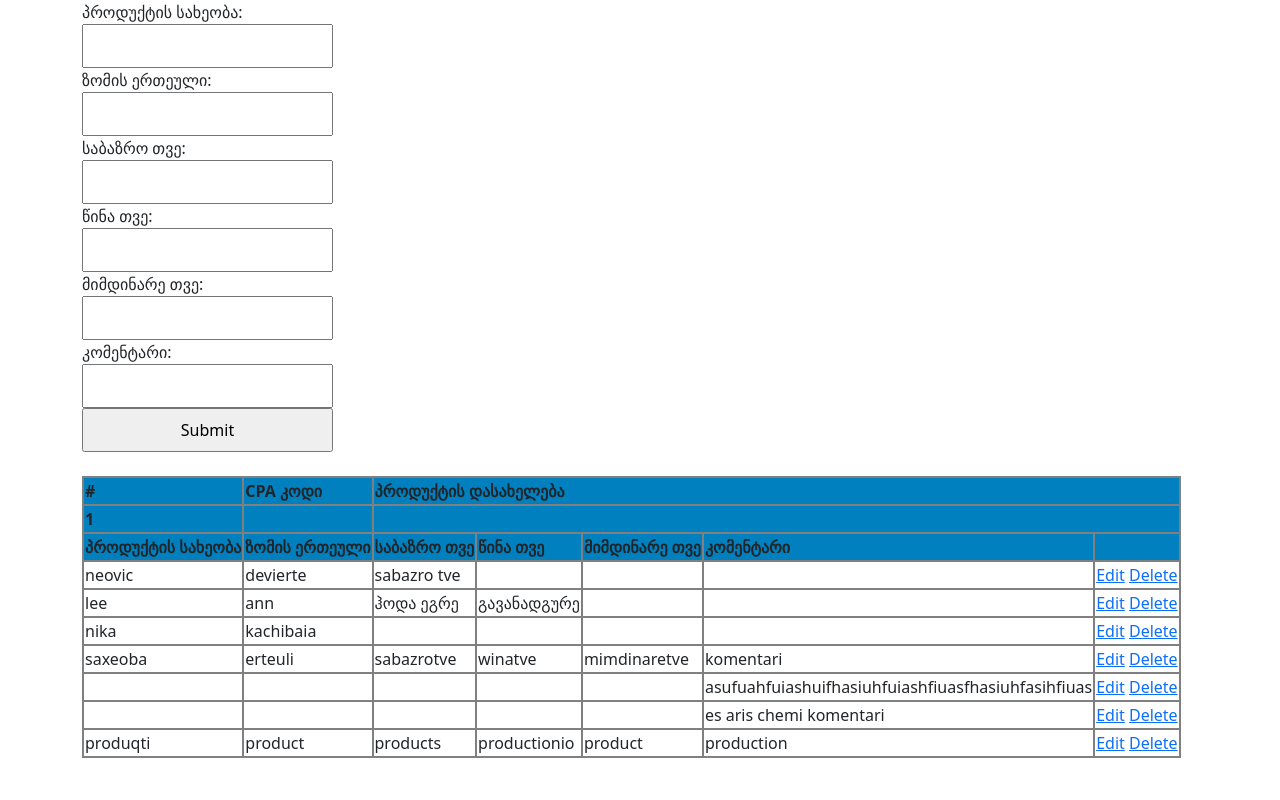
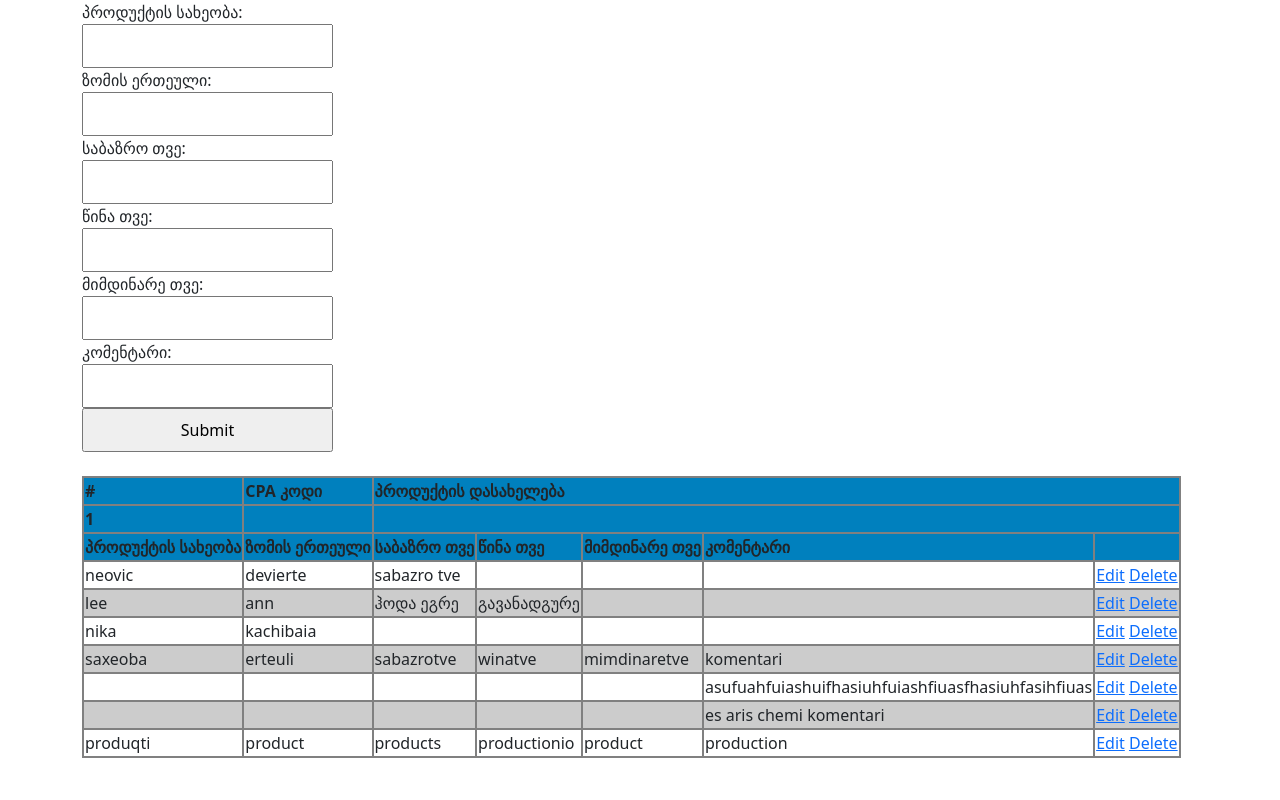
Before and after one commit to nikolozi2001/survey, a PHP site: page /surveytable/index.php in a window 1280 px wide. Run offline with PHP 8.4, Linux system fonts and the light colour scheme; data comes from the database, SQL or seed files in the repository.

Commit message:
updated table

```diff
--- a/surveytable/css/style.css
+++ b/surveytable/css/style.css
@@ -90,3 +90,5 @@ th, td {
 .form-text-input{
     display: grid;
 }
+
+.table-active:nth-child(even) {background-color: #ccc;}
--- a/surveytable/index.php
+++ b/surveytable/index.php
@@ -32,7 +32,7 @@
 	<link rel="stylesheet" href="css/bootstrap.css">
 	<link rel="stylesheet" href="css/style.css">
 	<link rel="stylesheet" href="css/responsive.css">
-	<title>geostat-table</title>
+	<title>Geostat-Table</title>
 </head>
 
 <body>
@@ -75,7 +75,7 @@
 				$query = mysqli_query($conn, "select * from `products`");
 				while ($row = mysqli_fetch_array($query)) {
 				?>
-					<tr class="table-hover">
+					<tr class="table-active">
 						<td><?php echo $row['saxeoba']; ?></td>
 						<td><?php echo $row['erteuli']; ?></td>
 						<td><?php echo $row['sabazrotve']; ?></td>
```
